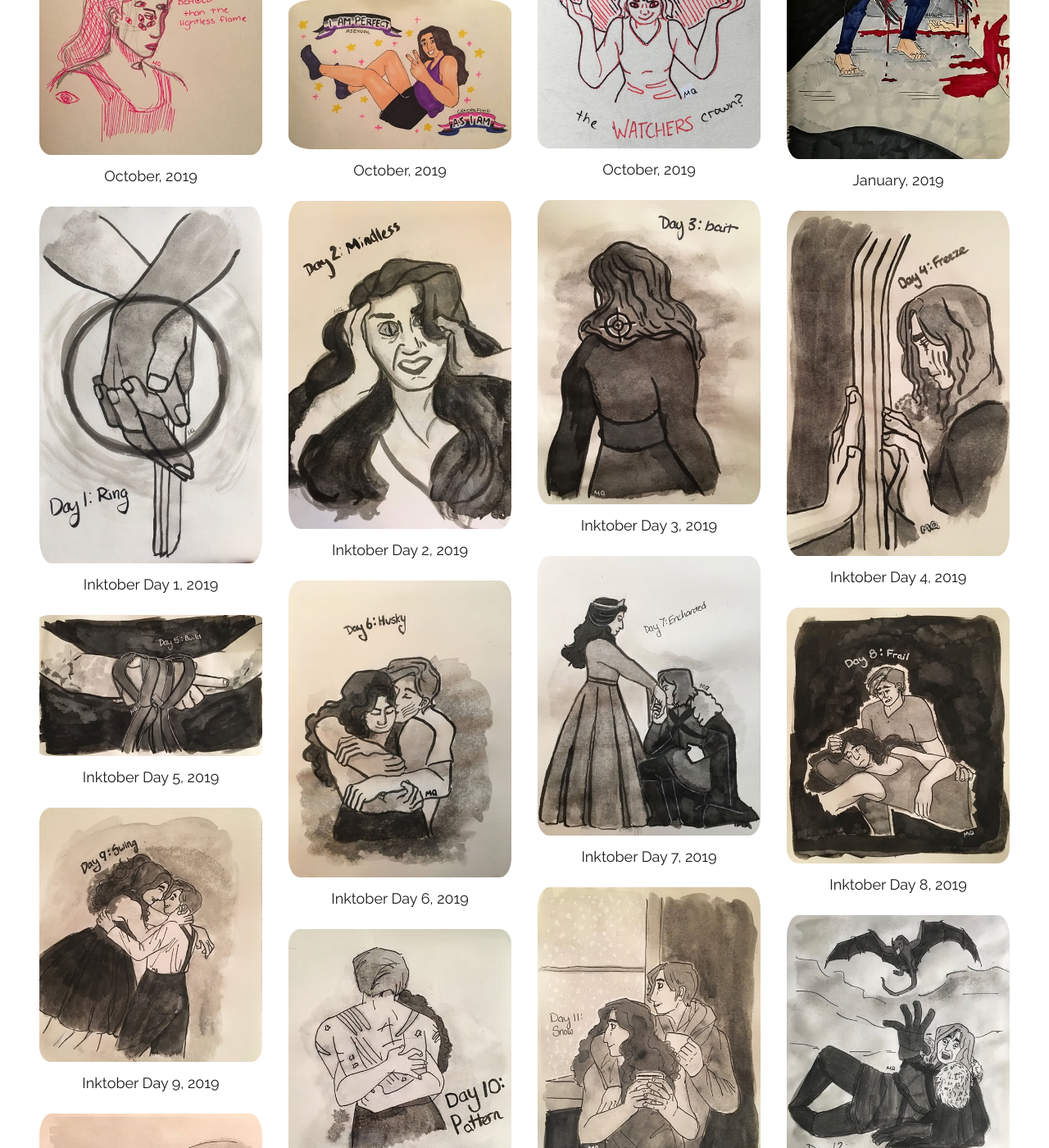
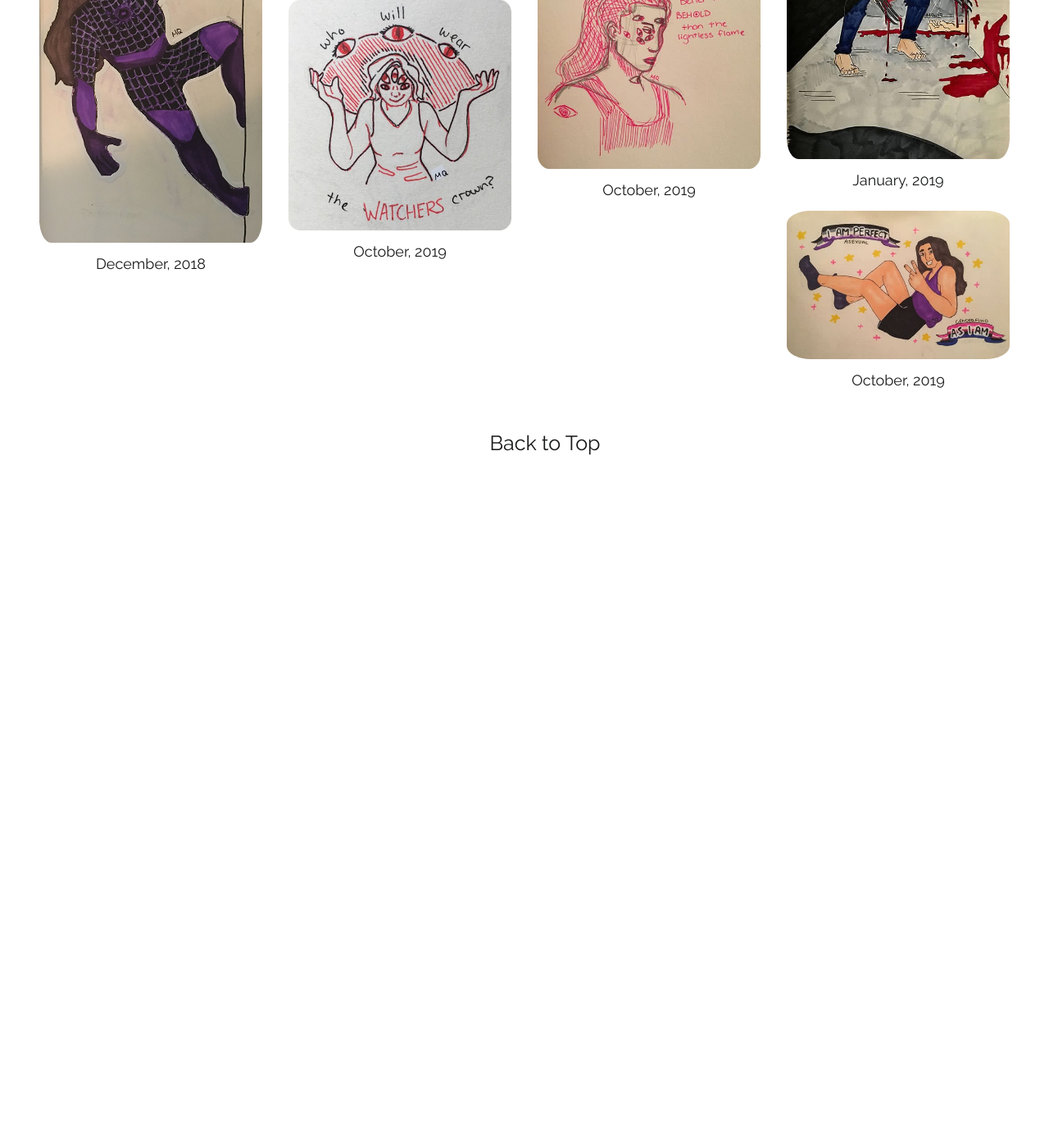
Before and after one commit to jecollas/mari-q, a Jekyll site: the page built from traditional-art.html, in a window 1280 px wide and 1400 px high, scrolled down 2029 px. Shown: the whole window at 82% size. Built offline with Jekyll 4.4.1, drawn with Linux system fonts in a browser that asks for light colours; some web fonts are replaced; after the commit the page ends 2638 px from its top, so only the background shows below that; some of the changed text lies outside the part shown.

Commit message:
Add files via upload

```diff
--- /dev/null
+++ b/_data/inktober2019.yml
@@ -0,0 +1,123 @@
+
+gallery1:
+
+- url: tb/inktober1.jpg
+  alt: Inktober 2019, Day 1
+  caption: Day 1, Ring
+  orientation: portrait
+
+- url: tb/inktober3.jpg
+  alt: Inktober 2019, Day 3
+  caption: Day 3, Bait
+  orientation: portrait
+
+- url: tb/inktober5.jpg
+  alt: Inktober 2019, Day 5
+  caption: Day 5, Build
+  orientation: portrait
+
+- url: tb/inktober7.jpg
+  alt: Inktober 2019, Day 7
+  caption: Day 7, Enchanted
+  orientation: portrait
+
+- url: tb/inktober9.jpg
+  alt: Inktober 2019, Day 9
+  caption: Day 9, Swing
+  orientation: portrait
+
+- url: tb/inktober11.jpg
+  alt: Inktober 2019, Day 11
+  caption: Day 11, Snow
+  orientation: portrait
+
+gallery2:
+
+- url: tb/inktober2.jpg
+  alt: Inktober 2019, Day 2
+  caption: Day 2, Mindless
+  orientation: portrait
+
+- url: tb/inktober4.jpg
+  alt: Inktober 2019, Day 4
+  caption: Day 4, Freeze
+  orientation: portrait
+
+- url: tb/inktober6.jpg
+  alt: Inktober 2019, Day 6
+  caption: Day 6, Husky
+  orientation: portrait
+
+- url: tb/inktober8.jpg
+  alt: Inktober 2019, Day 8
+  caption: Day 8, Frail
+  orientation: portrait
+
+- url: tb/inktober10.jpg
+  alt: Inktober 2019, Day 10
+  caption: Day 10, Husky
+  orientation: portrait
+
+- url: tb/inktober12.jpg
+  alt: Inktober 2019, Day 12
+  caption: Day 12, Dragon
+  orientation: portrait
+
+gallery3:
+
+- url: tb/inktober13.jpg
+  alt: Inktober 2019, Day 13
+  caption: Day 13, Ash
+  orientation: portrait
+
+- url: tb/inktober15.jpg
+  alt: Inktober 2019, Day 15
+  caption: Day 15, Legend
+  orientation: portrait
+
+- url: tb/inktober17.jpg
+  alt: Inktober 2019, Day 17
+  caption: Day 17, Ornament
+  orientation: portrait
+
+- url: tb/inktober19.jpg
+  alt: Inktober 2019, Day 19
+  caption: Day 19, Sling
+  orientation: portrait
+
+- url: tb/inktober21.jpg
+  alt: Inktober 2019, Day 21
+  caption: Day 21, Treasure
+  orientation: portrait
+
+- url: tb/inktober23.jpg
+  alt: Inktober 2019, Day 23
+  caption: Day 23, Ancient
+  orientation: portrait
+
+gallery4:
+
+- url: tb/inktober14.jpg
+  alt: Inktober 2019, Day 14
+  caption: Day 14, Overgrown
+  orientation: portrait
+
+- url: tb/inktober16.jpg
+  alt: Inktober 2019, Day 16
+  caption: Day 16, Wild
+  orientation: portrait
+
+- url: tb/inktober18.jpg
+  alt: Inktober 2019, Day 18
+  caption: Day 18, Misfit
+  orientation: portrait
+
+- url: tb/inktober20.jpg
+  alt: Inktober 2019, Day 20
+  caption: Day 20, Tread
+  orientation: portrait
+
+- url: tb/inktober22.jpg
+  alt: Inktober 2019, Day 22
+  caption: Day 22, Ghost
+  orientation: portrait
--- /dev/null
+++ b/_data/inktober2019modal.yml
@@ -0,0 +1,105 @@
+
+# 1 3 5 7 9 11
+# 2 4 6 8 10 12
+# 13 15 17 19 21 23
+# 14 16 18 20 22
+
+#gallery1
+
+- url: img/inktober1.jpg
+  caption: Day 1, Ring
+  orientation: portrait
+
+- url: img/inktober3.jpg
+  caption: Day 3, Bait
+  orientation: portrait
+
+- url: img/inktober5.jpg
+  caption: Day 5, Build
+  orientation: portrait
+
+- url: img/inktober7.jpg
+  caption: Day 7, Enchanted
+  orientation: portrait
+
+- url: img/inktober9.jpg
+  caption: Day 9, Swing
+  orientation: portrait
+
+- url: img/inktober11.jpg
+  caption: Day 11, Snow
+  orientation: portrait
+
+#gallery2
+
+- url: img/inktober2.jpg
+  caption: Day 2, Mindless
+  orientation: portrait
+
+- url: img/inktober4.jpg
+  caption: Day 4, Freeze
+  orientation: portrait
+
+- url: img/inktober6.jpg
+  caption: Day 6, Husky
+  orientation: portrait
+
+- url: img/inktober8.jpg
+  caption: Day 8, Frail
+  orientation: portrait
+
+- url: img/inktober10.jpg
+  caption: Day 10, Pattern
+  orientation: portrait
+
+- url: img/inktober12.jpg
+  caption: Day 12, Dragon
+  orientation: portrait
+
+#gallery3
+
+- url: img/inktober13.jpg
+  caption: Day 13, Ash
+  orientation: portrait
+
+- url: img/inktober15.jpg
+  caption: Day 15, Legend
+  orientation: portrait
+
+- url: img/inktober17.jpg
+  caption: Day 17, Ornament
+  orientation: portrait
+
+- url: img/inktober19.jpg
+  caption: Day 19, Swing
+  orientation: portrait
+
+- url: img/inktober21.jpg
+  caption: Day 21, Treasure
+  orientation: portrait
+
+- url: img/inktober23.jpg
+  caption: Day 23, Ancient
+  orientation: portrait
+
+#gallery4
+
+- url: img/inktober14.jpg
+  caption: Day 14, Overgrown
+  orientation: portrait
+
+- url: img/inktober16.jpg
+  caption: Day 16, Wild
+  orientation: portrait
+
+- url: img/inktober18.jpg
+  caption: Day 18, Misfit
+  orientation: portrait
+
+- url: img/inktober20.jpg
+  caption: Day 20, Tread
+  orientation: portrait
+
+- url: img/inktober22.jpg
+  caption: Day 22, Ghost
+  orientation: portrait
--- a/_data/traditional.yml
+++ b/_data/traditional.yml
@@ -16,39 +16,9 @@
   caption: January, 2019
   orientation: portrait
 
-- url: tb/beholding.jpg
-  alt: Better to Behold
-  caption: October, 2019
-  orientation: portrait
-
-- url: tb/inktober1.jpg
-  alt: Inktober 2019, Day 1
-  caption: Inktober Day 1, 2019
-  orientation: portrait
-
-- url: tb/inktober5.jpg
-  alt: Inktober 2019, Day 5
-  caption: Inktober Day 5, 2019
-  orientation: portrait
-
-- url: tb/inktober9.jpg
-  alt: Inktober 2019, Day 9
-  caption: Inktober Day 9, 2019
-  orientation: portrait
-
-- url: tb/inktober13.jpg
-  alt: Inktober 2019, Day 13
-  caption: Inktober Day 13, 2019
-  orientation: portrait
-
-- url: tb/inktober17.jpg
-  alt: Inktober 2019, Day 17
-  caption: Inktober Day 17, 2019
-  orientation: portrait
-
-- url: tb/inktober21.jpg
-  alt: Inktober 2019, Day 21
-  caption: Inktober Day 21, 2019
+- url: tb/violetweb.jpg
+  alt: Violet Web
+  caption: December, 2018
   orientation: portrait
 
 gallery2:
@@ -73,39 +43,9 @@
   caption: January, 2019
   orientation: portrait
 
-- url: tb/comingoutday2019.jpg
-  alt: National Coming Out Day, 2019
+- url: tb/watcherscrown.jpg
+  alt: The Watcher's Crown
   caption: October, 2019
-  orientation: landscape
-
-- url: tb/inktober2.jpg
-  alt: Inktober 2019, Day 2
-  caption: Inktober Day 2, 2019
-  orientation: portrait
-
-- url: tb/inktober6.jpg
-  alt: Inktober 2019, Day 6
-  caption: Inktober Day 6, 2019
-  orientation: portrait
-
-- url: tb/inktober10.jpg
-  alt: Inktober 2019, Day 10
-  caption: Inktober Day 10, 2019
-  orientation: portrait
-
-- url: tb/inktober14.jpg
-  alt: Inktober 2019, Day 14
-  caption: Inktober Day 14, 2019
-  orientation: portrait
-
-- url: tb/inktober18.jpg
-  alt: Inktober 2019, Day 18
-  caption: Inktober Day 18, 2019
-  orientation: portrait
-
-- url: tb/inktober22.jpg
-  alt: Inktober 2019, Day 22
-  caption: Inktober Day 22, 2019
   orientation: portrait
 
 gallery3:
@@ -130,39 +70,9 @@
   caption: January, 2019
   orientation: landscape
 
-- url: tb/watcherscrown.jpg
-  alt: The Watcher's Crown
+- url: tb/beholding.jpg
+  alt: Better to Behold
   caption: October, 2019
-  orientation: portrait
-
-- url: tb/inktober3.jpg
-  alt: Inktober 2019, Day 3
-  caption: Inktober Day 3, 2019
-  orientation: portrait
-
-- url: tb/inktober7.jpg
-  alt: Inktober 2019, Day 7
-  caption: Inktober Day 7, 2019
-  orientation: portrait
-
-- url: tb/inktober11.jpg
-  alt: Inktober 2019, Day 11
-  caption: Inktober Day 11, 2019
-  orientation: portrait
-
-- url: tb/inktober15.jpg
-  alt: Inktober 2019, Day 15
-  caption: Inktober Day 15, 2019
-  orientation: portrait
-
-- url: tb/inktober19.jpg
-  alt: Inktober 2019, Day 19
-  caption: Inktober Day 19, 2019
-  orientation: portrait
-
-- url: tb/inktober23.jpg
-  alt: Inktober 2019, Day 23
-  caption: Inktober Day 23, 2019
   orientation: portrait
 
 gallery4:
@@ -192,32 +102,7 @@
   caption: January, 2019
   orientation: portrait
 
-- url: tb/inktober4.jpg
-  alt: Inktober 2019, Day 4
-  caption: Inktober Day 4, 2019
-  orientation: portrait
-
-- url: tb/inktober8.jpg
-  alt: Inktober 2019, Day 8
-  caption: Inktober Day 8, 2019
-  orientation: portrait
-
-- url: tb/inktober12.jpg
-  alt: Inktober 2019, Day 12
-  caption: Inktober Day 12, 2019
-  orientation: portrait
-
-- url: tb/inktober16.jpg
-  alt: Inktober 2019, Day 16
-  caption: Inktober Day 16, 2019
-  orientation: portrait
-
-- url: tb/inktober20.jpg
-  alt: Inktober 2019, Day 20
-  caption: Inktober Day 20, 2019
-  orientation: portrait
-
-- url: tb/violetweb.jpg
-  alt: Violet Web
-  caption: December, 2018
-  orientation: portrait
+- url: tb/comingoutday2019.jpg
+  alt: National Coming Out Day, 2019
+  caption: October, 2019
+  orientation: landscape
--- a/_data/traditionalmodal.yml
+++ b/_data/traditionalmodal.yml
@@ -12,32 +12,8 @@
   caption: Weapon X c.1941
   orientation: portrait
 
-- url: img/beholding.jpg
-  caption: Better to Behold
-  orientation: portrait
-
-- url: img/inktober1.jpg
-  caption: Day 1, Ring
-  orientation: portrait
-
-- url: img/inktober5.jpg
-  caption: Day 5, Build
-  orientation: portrait
-
-- url: img/inktober9.jpg
-  caption: Day 9, Swing
-  orientation: portrait
-
-- url: img/inktober13.jpg
-  caption: Day 13, Ash
-  orientation: portrait
-
-- url: img/inktober17.jpg
-  caption: Day 17, Ornament
-  orientation: portrait
-
-- url: img/inktober21.jpg
-  caption: Day 21, Treasure
+- url: img/violetweb.jpg
+  caption: Violet Web
   orientation: portrait
 
 #gallery2
@@ -57,32 +33,8 @@
   caption: Onyx
   orientation: portrait
 
-- url: img/comingoutday2019.jpg
-  caption: National Coming Out Day, 2019
-  orientation: portrait
-
-- url: img/inktober2.jpg
-  caption: Day 2, Mindless
-  orientation: portrait
-
-- url: img/inktober6.jpg
-  caption: Day 6, Husky
-  orientation: portrait
-
-- url: img/inktober10.jpg
-  caption: day 10, Pattern
-  orientation: portrait
-
-- url: img/inktober14.jpg
-  caption: Day 14, Overgrown
-  orientation: portrait
-
-- url: img/inktober18.jpg
-  caption: Day 18, Misfit
-  orientation: portrait
-
-- url: img/inktober22.jpg
-  caption: Day 22, Ghost
+- url: img/watcherscrown.jpg
+  caption: The Watcher's Crown
   orientation: portrait
 
 #gallery3
@@ -102,32 +54,8 @@
   caption: C'mon, Blast Me
   orientation: landscape
 
-- url: img/watcherscrown.jpg
-  caption: The Watcher's Crown
-  orientation: portrait
-
-- url: img/inktober3.jpg
-  caption: Day 3, Bait
-  orientation: portrait
-
-- url: img/inktober7.jpg
-  caption: Day 7, Enchanted
-  orientation: portrait
-
-- url: img/inktober11.jpg
-  caption: Day 11, Snow
-  orientation: portrait
-
-- url: img/inktober15.jpg
-  caption: Day 15, Legend
-  orientation: portrait
-
-- url: img/inktober19.jpg
-  caption: Day 19, Swing
-  orientation: portrait
-
-- url: img/inktober23.jpg
-  caption: Day 23, Ancient
+- url: img/beholding.jpg
+  caption: Better to Behold
   orientation: portrait
 
 #gallery4
@@ -151,26 +79,6 @@
   caption: Wolverine Vol. 12
   orientation: portrait
 
-- url: img/inktober4.jpg
-  caption: Day 4, Freeze
-  orientation: portrait
-
-- url: img/inktober8.jpg
-  caption: Day 8, Frail
-  orientation: portrait
-
-- url: img/inktober12.jpg
-  caption: Day 12, Dragon
-  orientation: portrait
-
-- url: img/inktober16.jpg
-  caption: Day 16, Wild
-  orientation: portrait
-
-- url: img/inktober20.jpg
-  caption: Day 20, Tread
-  orientation: portrait
-
-- url: img/violetweb.jpg
-  caption: Violet Web
-  orientation: portrait
+- url: img/comingoutday2019.jpg
+  caption: National Coming Out Day, 2019
+  orientation: landscape
```
